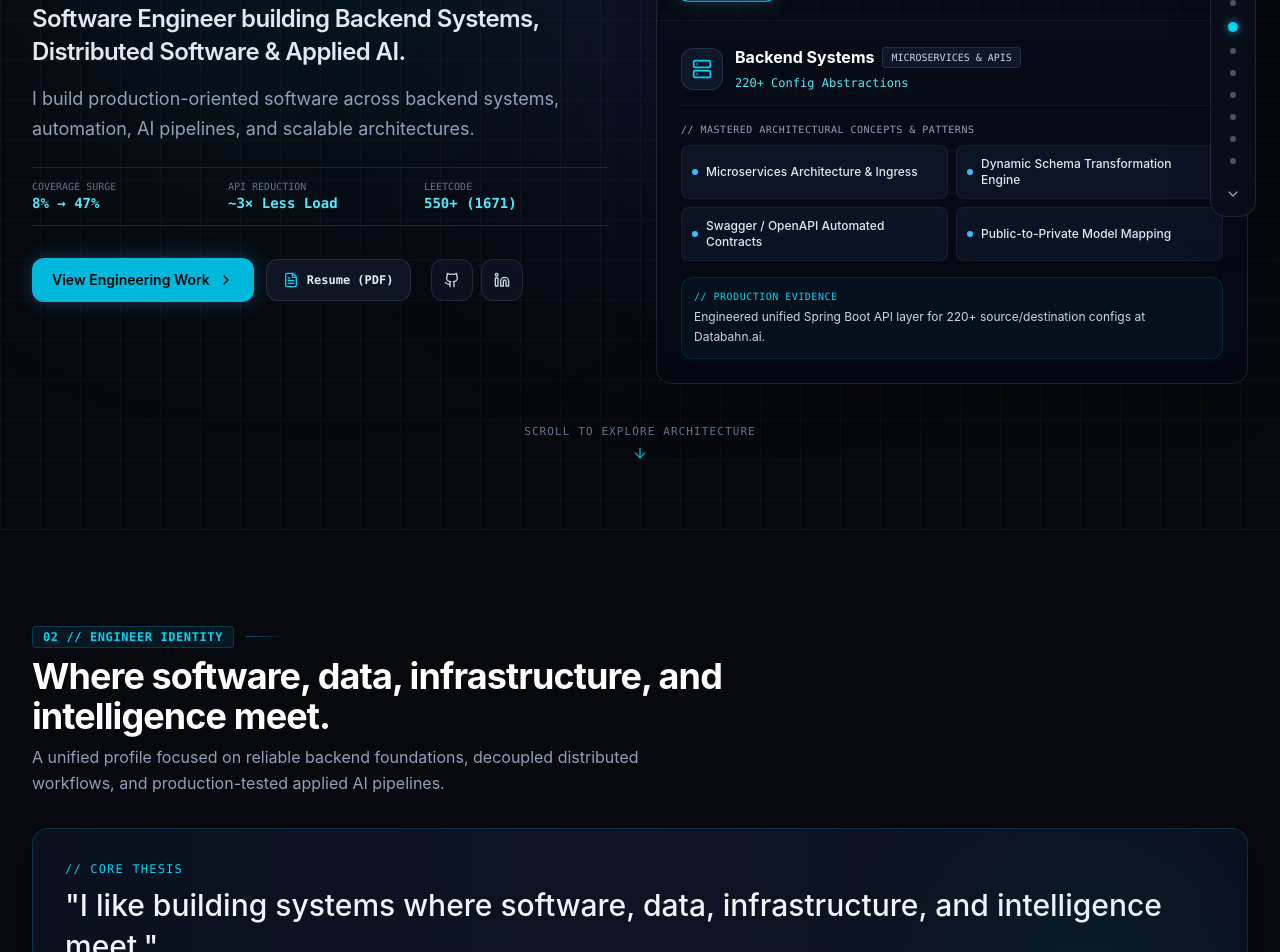
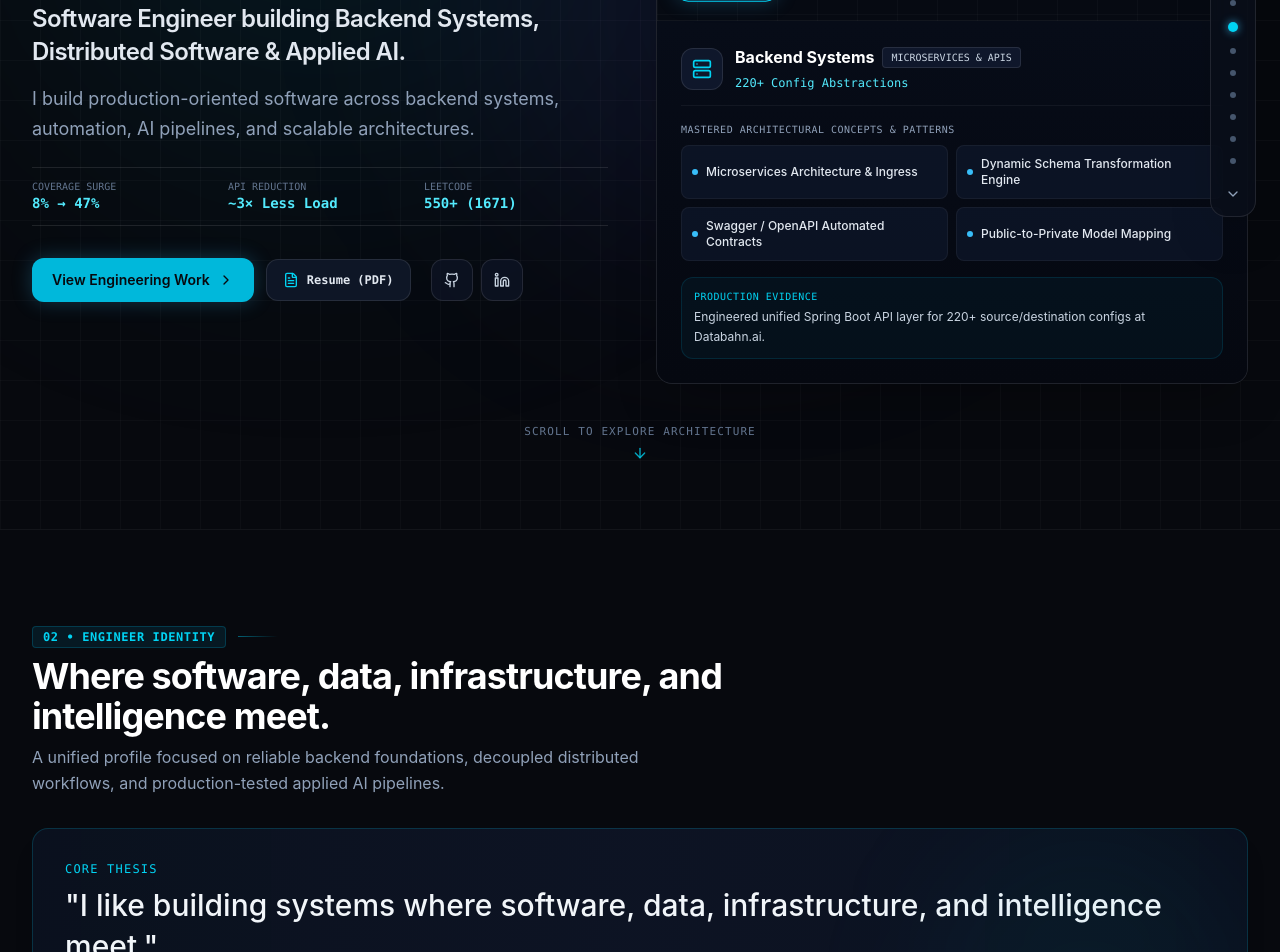
Before and after one commit to VyankateshKulkarni06/portfolio, a React (Vite) app: page / in a window 1280 px wide. Shown: the part 340-1292 px from the top of the page. Built offline with nearby package versions, Linux system fonts and the light colour scheme.

Commit message:
fix: remove visual comment slashes from UI headings and badges

```diff
--- a/src/components/3d/DistributedSystemCanvas.tsx
+++ b/src/components/3d/DistributedSystemCanvas.tsx
@@ -217,7 +217,7 @@ export const DistributedSystemCanvas: React.FC = () => {
         {/* Mastered Concepts Grid */}
         <div>
           <span className="text-[10px] font-mono text-slate-400 uppercase tracking-wider block mb-2">
-            // MASTERED ARCHITECTURAL CONCEPTS & PATTERNS
+            MASTERED ARCHITECTURAL CONCEPTS & PATTERNS
           </span>
           <div className="grid grid-cols-1 sm:grid-cols-2 gap-2 text-xs">
             {activeDomain.concepts.map((concept, idx) => (
@@ -238,7 +238,7 @@ export const DistributedSystemCanvas: React.FC = () => {
         {/* Applied Engineering Evidence */}
         <div className="p-3 rounded-xl bg-cyan-950/20 border border-cyan-800/30 text-xs">
           <span className="text-[10px] font-mono text-cyan-400 uppercase tracking-wider block mb-1">
-            // PRODUCTION EVIDENCE
+            PRODUCTION EVIDENCE
           </span>
           <p className="text-slate-300 leading-relaxed font-sans">
             {activeDomain.evidence}
--- a/src/components/sections/ExperienceSection.tsx
+++ b/src/components/sections/ExperienceSection.tsx
@@ -112,7 +112,7 @@ export const ExperienceSection: React.FC = () => {
               {/* Verified Facts & Architectural Contributions */}
               <div className="space-y-3.5">
                 <h4 className="font-mono text-xs uppercase tracking-wider text-slate-400 mb-2">
-                  // VERIFIED ENGINEERING CONTRIBUTIONS
+                  VERIFIED ENGINEERING CONTRIBUTIONS
                 </h4>
                 {activeExp.bulletPoints.map((point, idx) => (
                   <div key={idx} className="flex items-start gap-3">
--- a/src/components/sections/IdentitySection.tsx
+++ b/src/components/sections/IdentitySection.tsx
@@ -34,7 +34,7 @@ export const IdentitySection: React.FC = () => {
         <div className="mb-14 p-8 rounded-2xl bg-gradient-to-r from-[#0b1220]/90 via-[#0f172a]/80 to-[#0b1220]/90 border border-cyan-500/20 shadow-xl relative overflow-hidden">
           <div className="absolute top-0 right-0 w-80 h-80 bg-cyan-500/5 rounded-full blur-3xl pointer-events-none" />
           <p className="font-mono text-xs uppercase tracking-widest text-cyan-400 mb-2">
-            // CORE THESIS
+            CORE THESIS
           </p>
           <blockquote className="text-xl sm:text-2xl md:text-3xl font-medium text-slate-100 font-sans leading-snug">
             "{PERSONAL_INFO.anchorStatement}"
--- a/src/components/sections/ImpactMetricsSection.tsx
+++ b/src/components/sections/ImpactMetricsSection.tsx
@@ -34,7 +34,7 @@ export const ImpactMetricsSection: React.FC = () => {
         <div className="mt-8 flex items-center justify-between p-4 rounded-xl bg-slate-900/40 border border-white/5 text-xs font-mono text-slate-400">
           <div className="flex items-center gap-2">
             <span className="w-2 h-2 rounded-full bg-cyan-400" />
-            <span>AUDITED SYSTEM DATA // 100% SOURCED FROM ACTIVE RESUME WORK</span>
+            <span>AUDITED SYSTEM DATA • 100% SOURCED FROM ACTIVE RESUME WORK</span>
           </div>
           <span className="hidden sm:inline text-slate-500">
             NO ESTIMATES • NO FABRICATIONS
--- a/src/components/sections/PersonalSection.tsx
+++ b/src/components/sections/PersonalSection.tsx
@@ -30,10 +30,10 @@ export const PersonalSection: React.FC = () => {
             </div>
             <div className="pt-4 flex flex-wrap gap-2 text-xs font-mono text-cyan-300">
               <span className="bg-cyan-950/40 px-3 py-1 rounded-md border border-cyan-800/40">
-                // FIRST-PRINCIPLES THINKING
+                FIRST-PRINCIPLES THINKING
               </span>
               <span className="bg-cyan-950/40 px-3 py-1 rounded-md border border-cyan-800/40">
-                // ARCHITECTURAL DISCIPLINE
+                ARCHITECTURAL DISCIPLINE
               </span>
             </div>
           </div>
--- a/src/components/sections/ProjectsSection.tsx
+++ b/src/components/sections/ProjectsSection.tsx
@@ -40,7 +40,7 @@ export const ProjectsSection: React.FC = () => {
               <div className="lg:col-span-7 space-y-4">
                 <div className="flex flex-wrap items-center gap-3">
                   <span className="font-mono text-xs text-indigo-400 bg-indigo-950/40 px-3 py-1 rounded-md border border-indigo-800/40">
-                    DISTRIBUTED SYSTEMS // BLOCKCHAIN
+                    DISTRIBUTED SYSTEMS • BLOCKCHAIN
                   </span>
                   <span className="font-mono text-xs text-slate-400">
                     DYNAMIC SCHEMA ENGINE
@@ -61,7 +61,7 @@ export const ProjectsSection: React.FC = () => {
 
                 <div className="space-y-2.5 pt-2">
                   <h4 className="font-mono text-xs uppercase tracking-wider text-slate-400">
-                    // KEY ARCHITECTURAL ACHIEVEMENTS
+                    KEY ARCHITECTURAL ACHIEVEMENTS
                   </h4>
                   <div className="flex items-start gap-2.5 text-xs text-slate-300">
                     <span className="w-1.5 h-1.5 rounded-full bg-cyan-400 mt-1.5 shrink-0" />
@@ -127,7 +127,7 @@ export const ProjectsSection: React.FC = () => {
               <div className="lg:col-span-7 space-y-4">
                 <div className="flex flex-wrap items-center gap-3">
                   <span className="font-mono text-xs text-cyan-400 bg-cyan-950/40 px-3 py-1 rounded-md border border-cyan-800/40">
-                    AGENTIC AI // LEGAL REASONING
+                    AGENTIC AI • LEGAL REASONING
                   </span>
                   <span className="font-mono text-xs text-slate-400">
                     10K+ VECTOR CORPUS SEARCH
@@ -148,7 +148,7 @@ export const ProjectsSection: React.FC = () => {
 
                 <div className="space-y-2.5 pt-2">
                   <h4 className="font-mono text-xs uppercase tracking-wider text-slate-400">
-                    // KEY ARCHITECTURAL ACHIEVEMENTS
+                    KEY ARCHITECTURAL ACHIEVEMENTS
                   </h4>
                   <div className="flex items-start gap-2.5 text-xs text-slate-300">
                     <span className="w-1.5 h-1.5 rounded-full bg-cyan-400 mt-1.5 shrink-0" />
--- a/src/components/sections/ResumeModal.tsx
+++ b/src/components/sections/ResumeModal.tsx
@@ -21,7 +21,7 @@ export const ResumeModal: React.FC<ResumeModalProps> = ({ isOpen, onClose }) =>
         <div className="flex items-center justify-between px-6 py-4 border-b border-white/10 bg-[#080d18]">
           <div className="flex items-center gap-3">
             <span className="font-mono text-xs text-cyan-400 bg-cyan-950/60 px-2.5 py-1 rounded border border-cyan-800/40">
-              RESUME // AUDITED REVISION 2026
+              RESUME • AUDITED REVISION 2026
             </span>
             <span className="text-xs text-slate-400 hidden sm:inline">
               Vyankatesh Kulkarni — Software Engineer
--- a/src/components/ui/SectionHeader.tsx
+++ b/src/components/ui/SectionHeader.tsx
@@ -20,7 +20,7 @@ export const SectionHeader: React.FC<SectionHeaderProps> = ({
       {/* Technical Number & Badge */}
       <div className="flex items-center gap-3 mb-2">
         <span className="font-mono text-xs font-semibold text-cyan-400 bg-cyan-950/40 px-2.5 py-0.5 rounded border border-cyan-800/50 tracking-wider">
-          {number} // {badge.toUpperCase()}
+          {number} • {badge.toUpperCase()}
         </span>
         <div className="h-px w-10 bg-gradient-to-r from-cyan-500/50 to-transparent" />
       </div>
```
